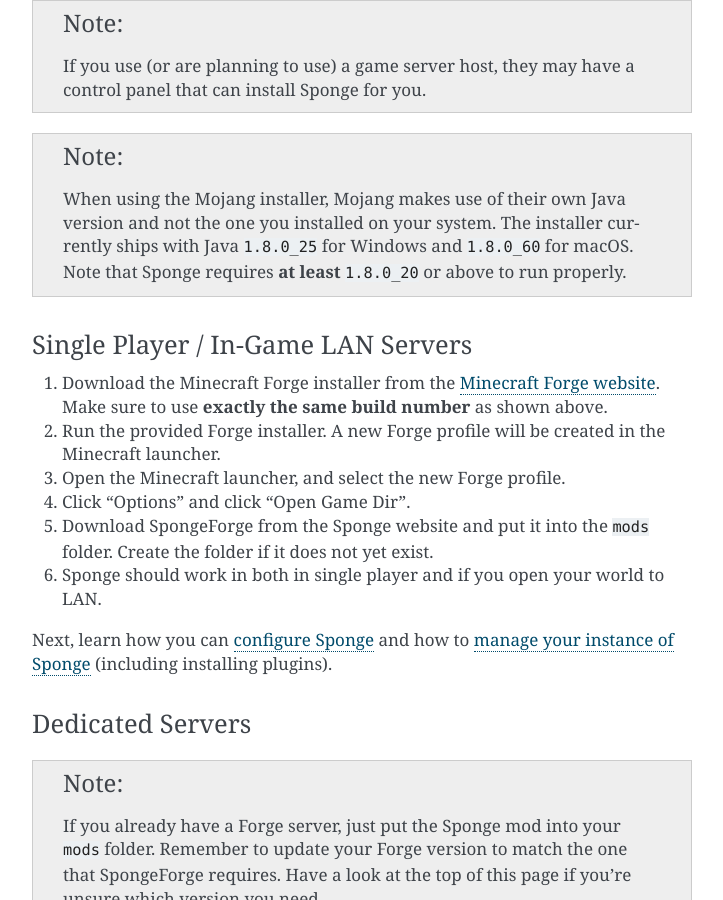
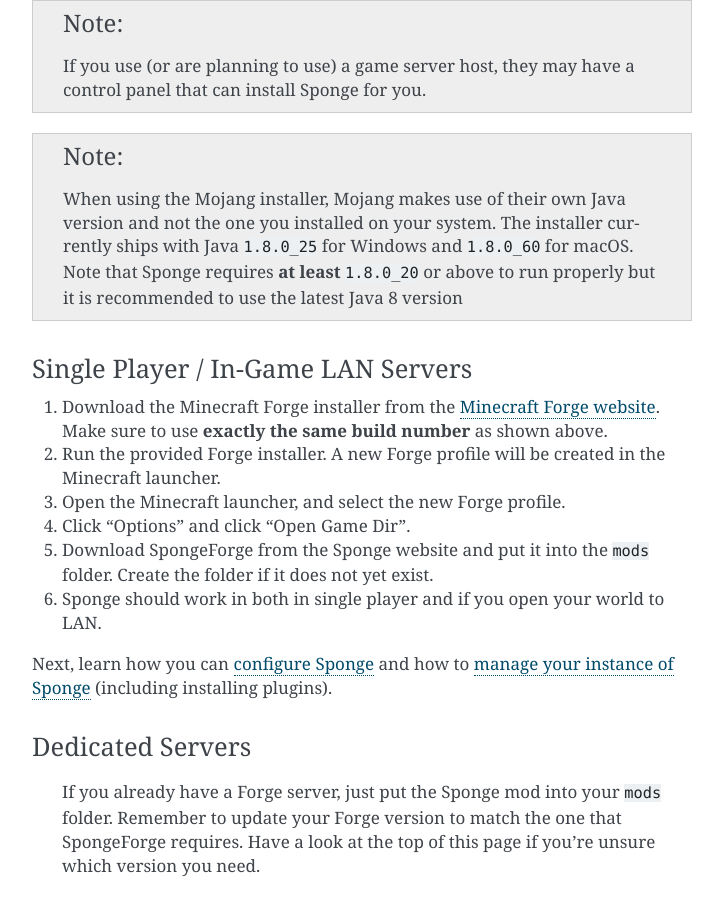
Before and after one commit to SpongePowered/SpongeDocs, a Sphinx documentation site: the page built from source/server/getting-started/implementations/spongeforge.rst, in a window 1280 px wide and 900 px high, scrolled down 1779 px. Shown: the whole window, without its empty margins (388-1111 px from the left). Built offline with Sphinx 7.4.7, drawn with Linux system fonts in a browser that asks for light colours; pages that are not in the unit, such as notebooks, are missing from menus.

Commit message:
Update spongeforge.rst

```diff
--- a/source/server/getting-started/implementations/spongeforge.rst
+++ b/source/server/getting-started/implementations/spongeforge.rst
@@ -69,16 +69,16 @@
 
     If you use (or are planning to use) a game server host, they may have a control panel that can install Sponge for
     you.
+
 .. note::
 
   When using the Mojang installer, Mojang makes use of their own Java version and not the one you installed on your
   system. The installer currently ships with Java ``1.8.0_25`` for Windows and ``1.8.0_60`` for macOS. Note that Sponge
-  requires **at least** ``1.8.0_20`` or above to run properly.
+  requires **at least** ``1.8.0_20`` or above to run properly but it is recommended to use the latest Java 8 version
 
 
 Single Player / In-Game LAN Servers
 ~~~~~~~~~~~~~~~~~~~~~~~~~~~~~~~~~~~
-
 
 1. Download the Minecraft Forge installer from the `Minecraft Forge website <https://files.minecraftforge.net/>`_. Make
    sure to use **exactly the same build number** as shown above.
@@ -94,8 +94,6 @@
 
 Dedicated Servers
 ~~~~~~~~~~~~~~~~~
-
-.. note::
 
     If you already have a Forge server, just put the Sponge mod into your ``mods`` folder. Remember to update your Forge
     version to match the one that SpongeForge requires. Have a look at the top of this page if you're unsure which
```
